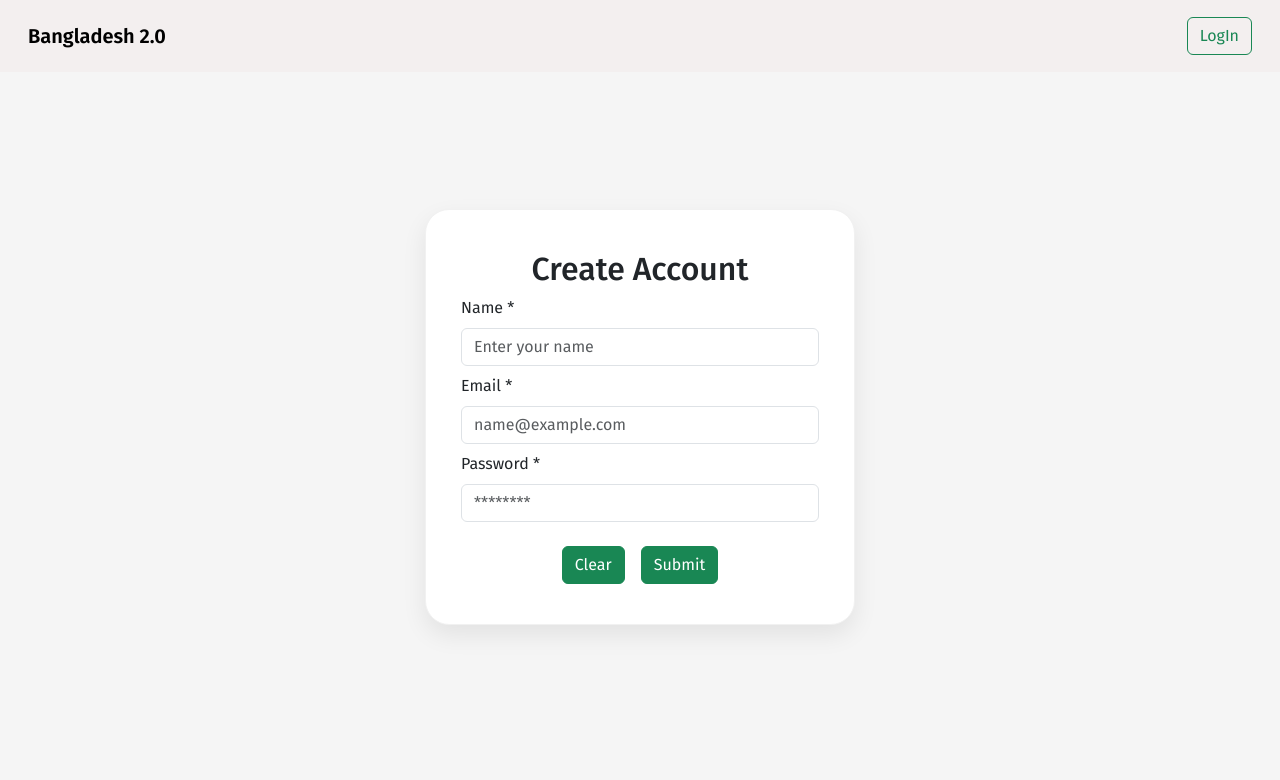
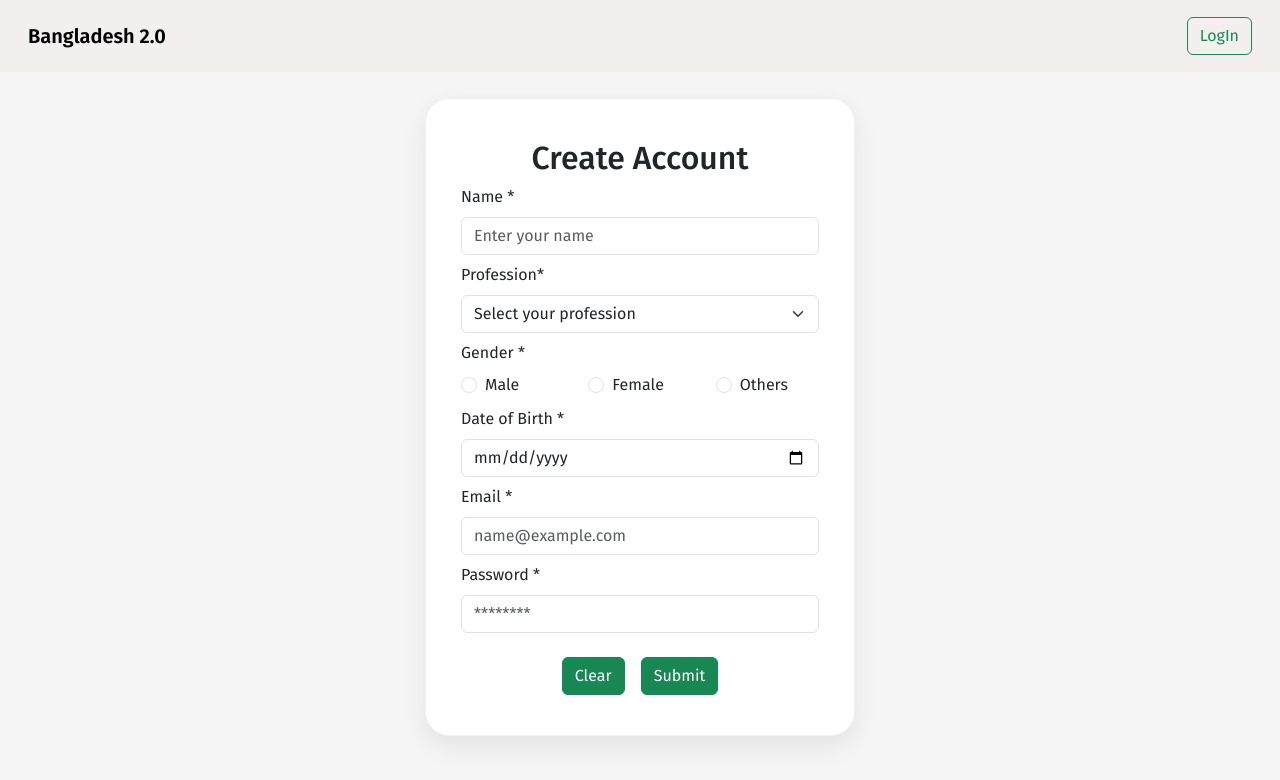
Before and after one commit to Korbanul/Bangladesh-2.0, a Next.js app: page /signUp in a window 1280 px wide. Shown: the top 780 px of the page. Built offline with nearby package versions, Linux system fonts and the light colour scheme.

Commit message:
Signup Form Updated

```diff
--- a/Components/Auth/authService.js
+++ b/Components/Auth/authService.js
@@ -1,7 +1,7 @@
 import { apiClient } from "./ApiClient";
 
 export async function signUpUser(data){
-    return apiClient("/auth/signUp",{
+    return apiClient("/auth/signup",{
         method:"POST",
         body:JSON.stringify(data) //convert object into a JSON string
     });
--- a/Components/Validations/AuthSchema.js
+++ b/Components/Validations/AuthSchema.js
@@ -1,15 +1,21 @@
-import z from "zod";
+import { z } from "zod";
+export const signUpSchema = z.object({
 
-export const signUpSchema=z.object({
     username: z.string({ required_error: "Name is required" })
-           .min(3, "Name must be at least 3 characters")
-           .max(26, "Name must be between 3-26 characters"),
-    email:z.string().email("Invalid Format"),
-    password:z.string().min(6,"Minimum length is 6 charecter")
+        .min(3, "Name must be at least 3 characters")
+        .max(26, "Name must be between 3-26 characters"),
+    profession: z.string()
+        .min(1, "Please select your profession"),
+    gender: z.string().min(1, "Gender is required"),
+    dob: z
+        .string()
+        .min(1, "Date of birth is required"),
+    email: z.string().email("Invalid Format"),
+    password: z.string().min(6, "Minimum length is 6 charecter")
 
 });
 
 export const loginSchema = z.object({
     username: z.string().min(3, "Username required"),
     password: z.string().min(6, "Password must be at least 6 characters")
-  });
+});
--- a/app/(auth)/logIn/page.js
+++ b/app/(auth)/logIn/page.js
@@ -21,6 +21,11 @@ export default function LogIn() {
         try {
             const response = await LoginUser(data);
             console.log("Login Successful", response);
+            await Swal.fire({
+                title: " Login SuccessFul",
+                text: "Congratulations!",
+                icon: "success"
+            })
 
         } catch (error) {
             console.error("Login Failed", error)
--- a/app/(auth)/signUp/page.js
+++ b/app/(auth)/signUp/page.js
@@ -74,9 +74,83 @@ export default function page() {
                         <Form.Control.Feedback type="invalid">
                             {errors.username?.message}
                         </Form.Control.Feedback>
+                    </Form.Group>
+                    <Form.Group className="mb-2">
+                        <Form.Label>Profession*</Form.Label>
+                        <Form.Select size="md"  {...register("profession")} isInvalid={!!errors.profession}>
+                            <option value="">Select your profession</option>
+                            <option value="teacher">Teacher</option>
+                            <option value="student">Student</option>
+                            <option value="farmer">Farmer</option>
+                            <option value="engineer">Engineer</option>
+                            <option value="doctor">Doctor</option>
+                            <option value="pilot">Pilot</option>
+                            <option value="govtJob">GovtJob</option>
+                            <option value="defence">Defence</option>
+                            <option value="housewife">Housewife</option>
+                            <option value="lawyer">Lawyear</option>
+                            <option value="others">Others</option>
+                        </Form.Select>
+                        <Form.Control.Feedback type="invalid">
+                            {errors.profession?.message}
+                        </Form.Control.Feedback>
+                    </Form.Group>
 
-                        {/* <p className="text-danger">{errors.username?.message}</p> */}
+                    <Form.Group className="mb-2">
+                        <Form.Label>Gender *</Form.Label>
+                        <Row>
+
+                            <Col xs={12} md={4} lg={4}>
+
+                                <Form.Check
+                                    inline
+                                    type="radio"
+                                    label="Male"
+                                    value="male"
+                                    isInvalid={!!errors.gender}
+                                    {...register("gender", { required: "Gender is required" })}
+                                />
+                            </Col>
+                            <Col xs={12} md={4} lg={4}>
+                                <Form.Check
+                                    inline
+                                    type="radio"
+                                    label="Female"
+                                    value="female"
+                                    isInvalid={!!errors.gender}
+                                    {...register("gender", { required: "Gender is required" })}
+                                />
+                            </Col>
+                            <Col xs={12} md={4} lg={4}>
+                                <Form.Check
+                                    inline
+                                    type="radio"
+                                    label="Others"
+                                    value="others"
+                                    isInvalid={!!errors.gender}
+                                    {...register("gender", { required: "Gender is required" })}
+                                />
+                            </Col>
+                        </Row>
+                        <Form.Control.Feedback type="invalid">
+                            {errors.gender?.message}
+                        </Form.Control.Feedback>
                     </Form.Group>
+
+                    <Form.Group className="mb-2">
+                        <Form.Label>Date of Birth *</Form.Label>
+
+                        <Form.Control
+                            type="date"
+                            {...register("dob")}
+                            isInvalid={!!errors.dob}
+                        />
+
+                        <Form.Control.Feedback type="invalid">
+                            {errors.dob?.message}
+                        </Form.Control.Feedback>
+                    </Form.Group>
+
                     <Form.Group as={Col} className="mb-2" xs={12} md={12} lg={12}>
                         <Form.Label>Email *</Form.Label>
                         <Form.Control
@@ -89,7 +163,7 @@ export default function page() {
                         <Form.Control.Feedback type="invalid">
                             {errors.email?.message}
                         </Form.Control.Feedback>
-                        {/* <p className="text-danger">{errors.email?.message}</p> */}
+
                     </Form.Group>
                     <Form.Group as={Col} className="mb-2" xs={12} md={12} lg={12}>
                         <Form.Label>Password *</Form.Label>
@@ -117,7 +191,7 @@ export default function page() {
                 </Row>
 
             </Form>
-        </Container>
+        </Container >
 
     );
 }
```
